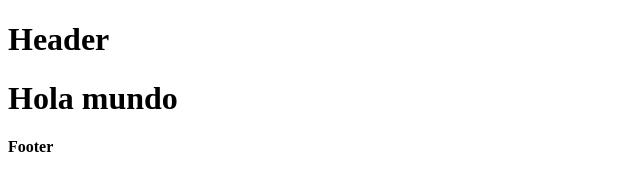
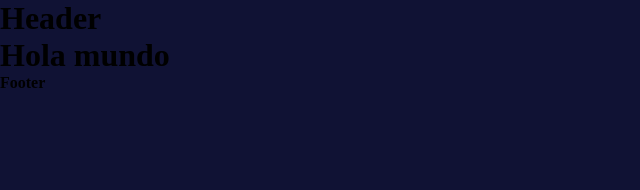
Before and after one commit to SimonKhi/Portfolio, a plain HTML site: page index.html in a window 1280 px wide. Shown: the whole page, without its empty margins (0-640 px from the left). Drawn offline with Linux system fonts and the light colour scheme.

Commit message:
Agrego css

```diff
--- a/index.html
+++ b/index.html
@@ -3,9 +3,11 @@
 <head>
     <meta charset="UTF-8">
     <meta name="viewport" content="width=device-width, initial-scale=1.0">
+    <link rel="stylesheet" type="text/css" href="style.css"/>
     <title>SimonKhi</title>
 </head>
 <body>
+    <div>
         <header>
             <h1>Header</h1>
         </header>
@@ -15,5 +17,6 @@
         <footer>
             <h4>Footer</h4>
         </footer>
+    </div>
 </body>
 </html>
--- /dev/null
+++ b/style.css
@@ -0,0 +1,8 @@
+* {
+    margin: 0;
+    padding: 0;
+}
+
+body {
+    background-color: #101234;
+}
```
Lines whose indentation alone changed are shown as unchanged.
